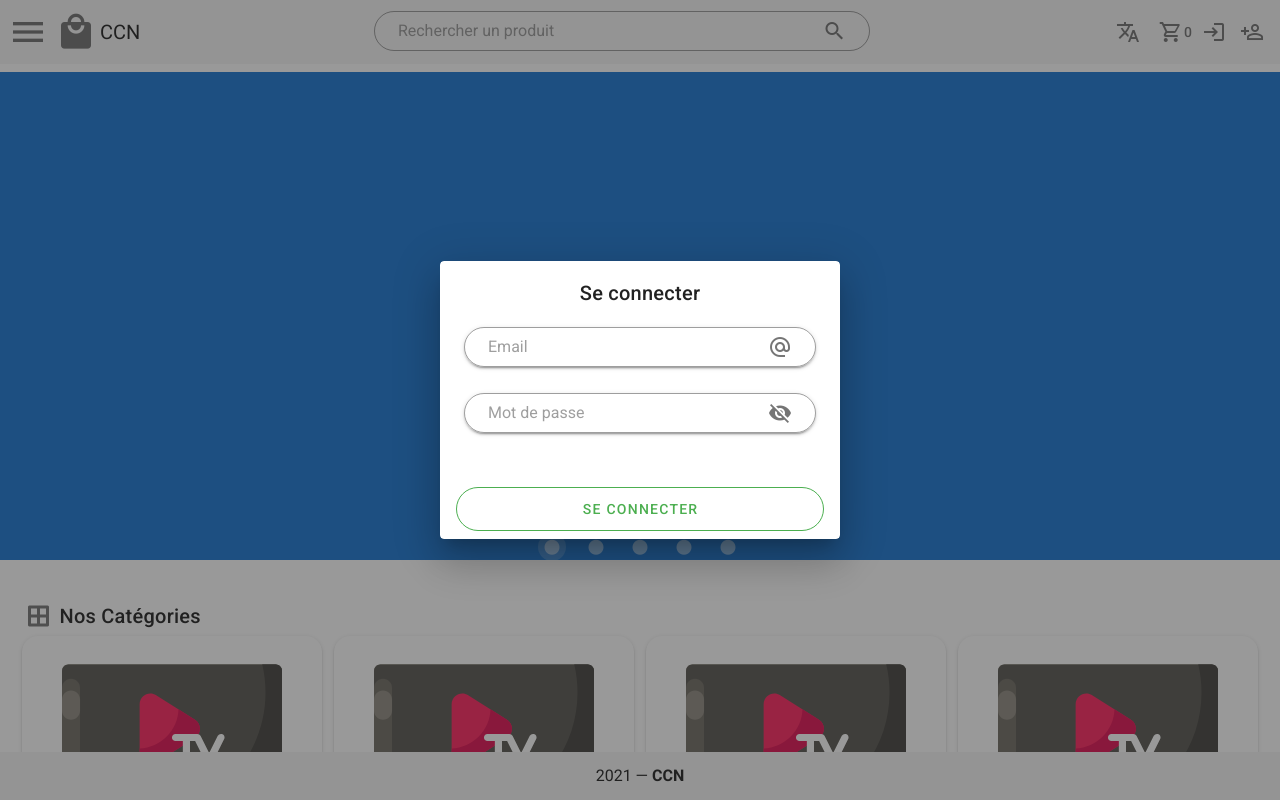
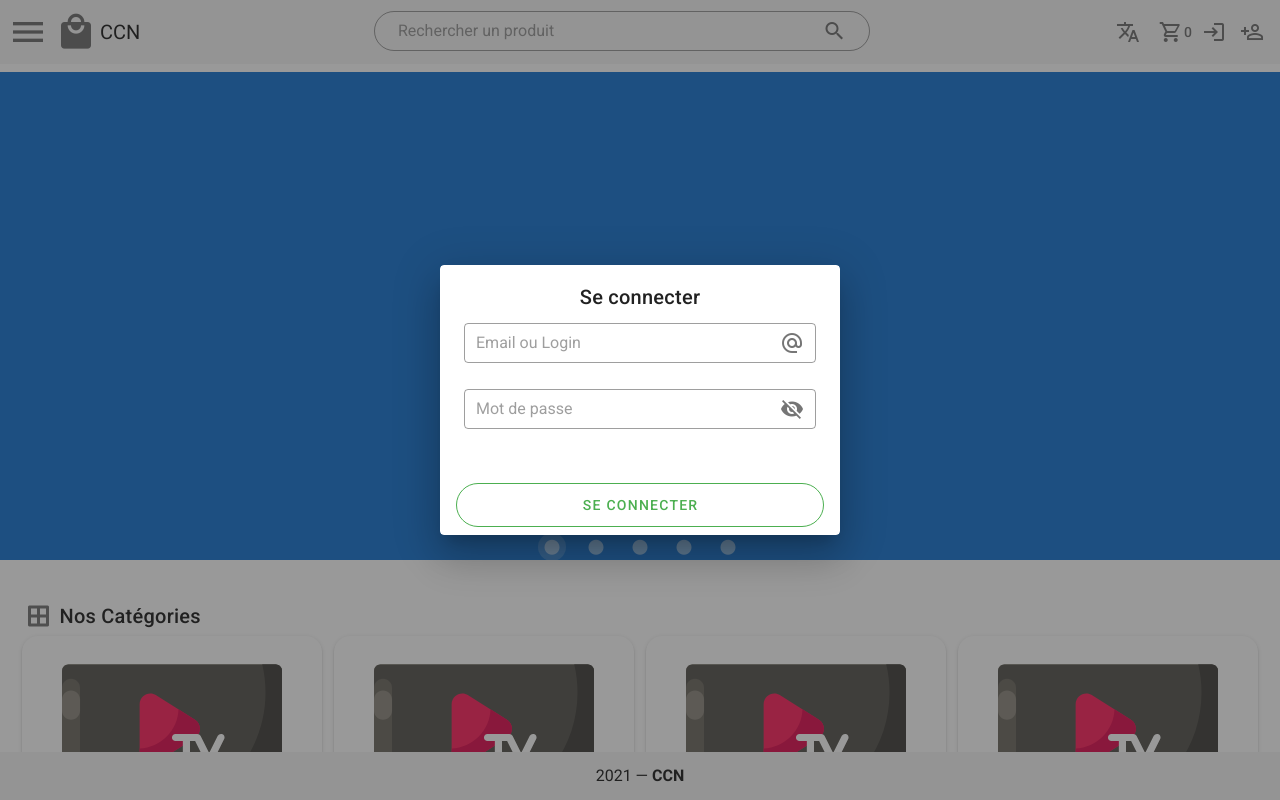
Before and after one commit to Nathsad1996/ccn, a Vue app: page / in a window 1280 px wide. Both pictures are taken after a click on the button 1214 px from the left and 32 px from the top of the page. Shown: the top 800 px of the page. Built offline with nearby package versions, Linux system fonts and the light colour scheme.

Commit message:
appbar login

```diff
--- a/src/components/Appbar.vue
+++ b/src/components/Appbar.vue
@@ -48,22 +48,20 @@
         </v-btn>
       </template>
       <v-card>
-        <v-card-title class="justify-center">Se connecter</v-card-title>
-        <v-card-text class="mt-2">
+        <v-card-title class="justify-center"
+          >Se connecter</v-card-title
+        >
+        <v-card-text>
           <v-form>
             <v-text-field
-              solo
               dense
               outlined
-              rounded
-              placeholder="Email"
+              placeholder="Email ou Login"
               append-icon="mdi-at"
             ></v-text-field>
             <v-text-field
-              solo
               dense
               outlined
-              rounded
               placeholder="Mot de passe"
               v-model="password"
               :append-icon="show ? 'mdi-eye' : 'mdi-eye-off'"
@@ -72,7 +70,7 @@
             ></v-text-field>
           </v-form>
         </v-card-text>
-        <v-card-actions>
+        <v-card-actions class="">
           <v-btn @click="login" rounded block large color="success" outlined
             >Se Connecter</v-btn
           >
```
